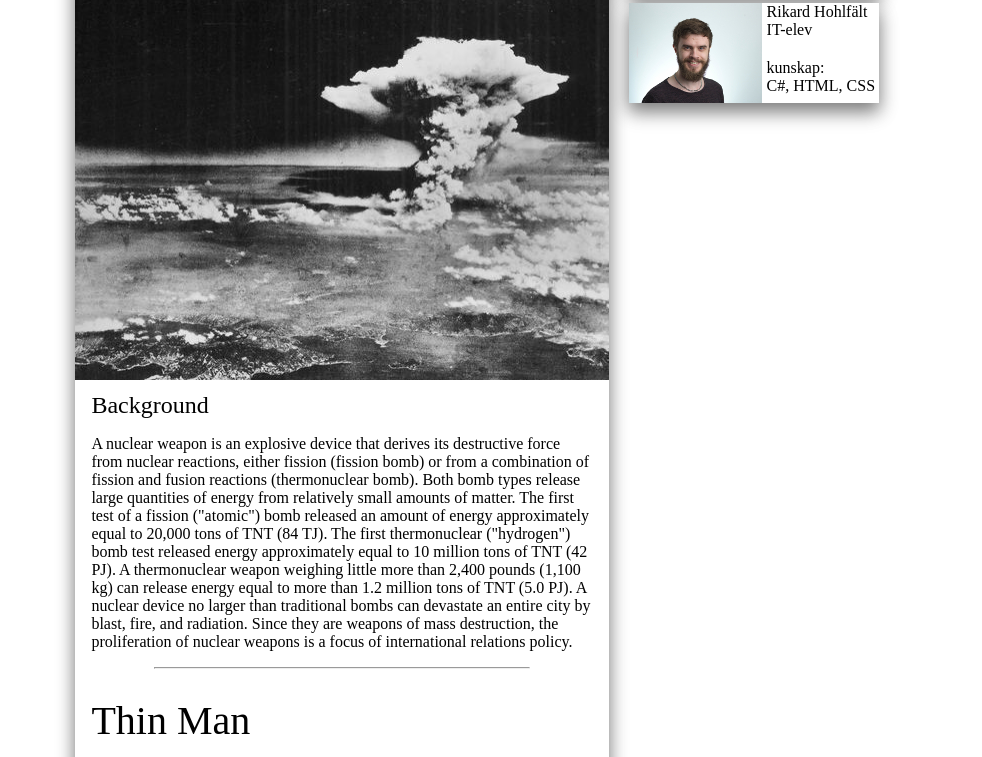
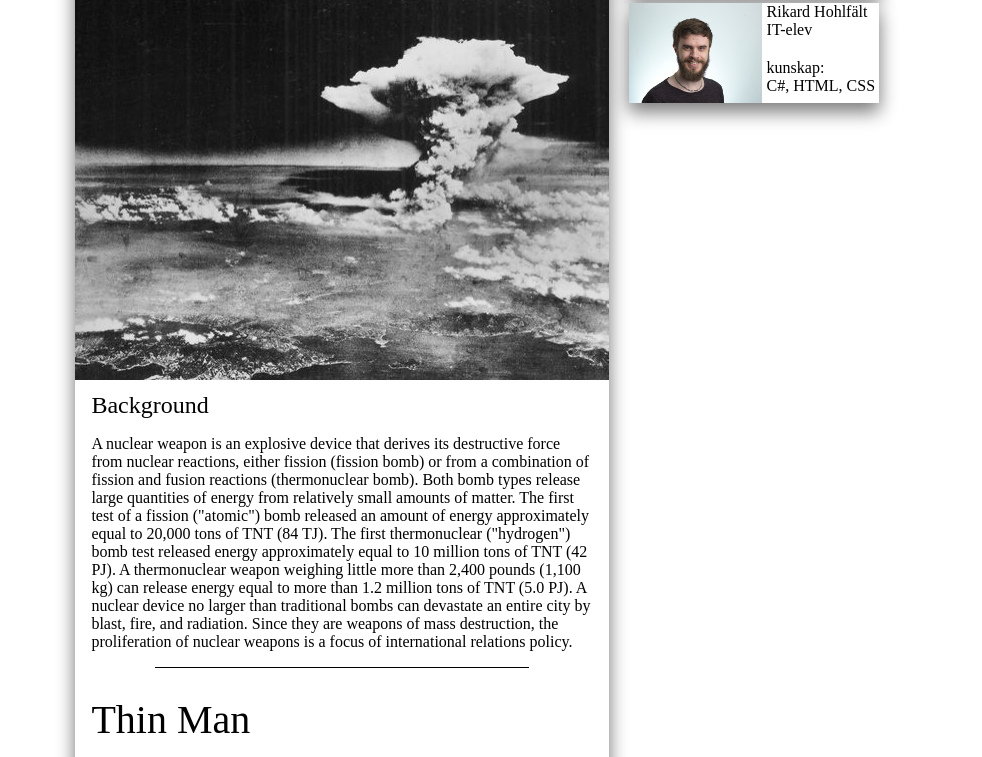
Before and after one commit to otto-r/Lab1Webb, a plain HTML site: page index.html in a window 1280 px wide. Shown: the part 195-952 px from the top of the page, without its empty margins (298-1280 px from the left). Drawn offline with Linux system fonts and the light colour scheme.

Commit message:
some minor changes and improvements

```diff
--- a/Styling.css
+++ b/Styling.css
@@ -209,6 +209,9 @@
 
     hr{
         width: 70%;
+        background: black;
+        border: 0px;
+        height: 1px;
     }
 
     .containerHead{
@@ -267,7 +270,7 @@
     .backa:hover{
         color: black;
     }
-
+/*
     header,
 .demo,
 .demo p {
@@ -276,18 +279,13 @@
 }
 
 
-/**
- * Tooltip Styles
- */
 
-/* Add this attribute to the element that needs a tooltip */
 [data-tooltip] {
   position: relative;
   z-index: 2;
   cursor: pointer;
 }
 
-/* Hide the tooltip content by default */
 [data-tooltip]:before,
 [data-tooltip]:after {
   visibility: hidden;
@@ -297,7 +295,6 @@
   pointer-events: none;
 }
 
-/* Position tooltip above the element */
 [data-tooltip]:before {
   position: absolute;
   bottom: 150%;
@@ -318,7 +315,6 @@
   line-height: 1.2;
 }
 
-/* Triangle hack to make tooltip look like a speech bubble */
 [data-tooltip]:after {
   position: absolute;
   bottom: 150%;
@@ -334,11 +330,10 @@
   line-height: 0;
 }
 
-/* Show tooltip content on hover */
 [data-tooltip]:hover:before,
 [data-tooltip]:hover:after {
   visibility: visible;
   -ms-filter: "progid:DXImageTransform.Microsoft.Alpha(Opacity=100)";
   filter: progid: DXImageTransform.Microsoft.Alpha(Opacity=100);
   opacity: 1;
-}
+} */
--- a/index.html
+++ b/index.html
@@ -101,7 +101,7 @@
                             <div>$420m</div>
                     </div>
                     <div>
-                            <div >Little Boy <a href="asd" data-tooltip="test">dasd</a></div>
+                            <div >Little Boy</div>
                             <div>15 Kiloton</div>
                             <div>199</div>
                             <div>$40m</div>
```
